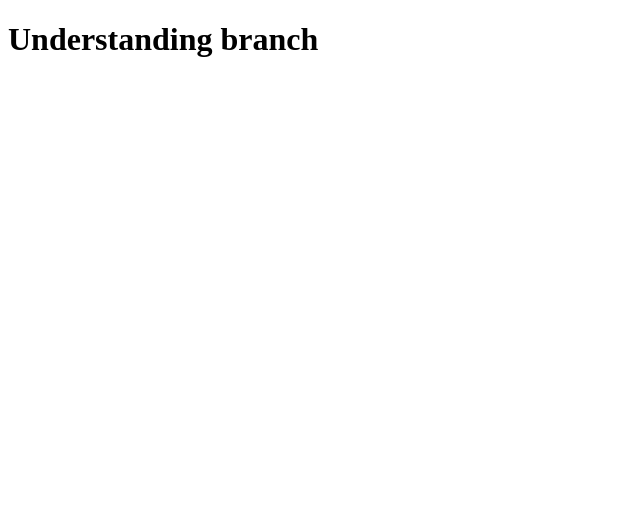
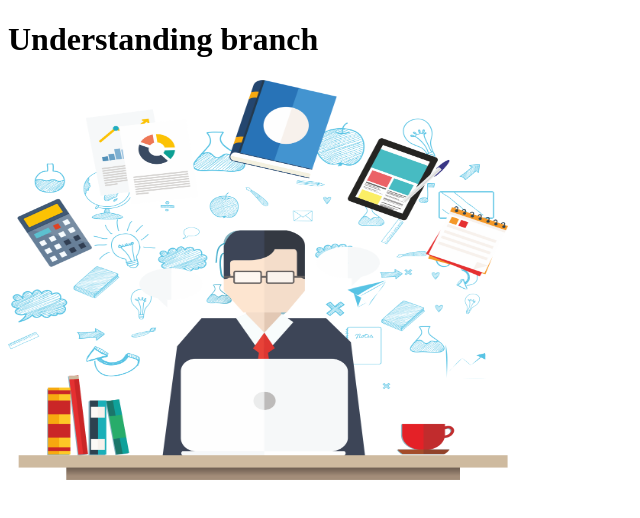
Before and after one commit to Shajib-Dv/my-thidr-repo, a plain HTML site: page index.html in a window 1280 px wide. Shown: the whole page, without its empty margins (0-640 px from the left). Drawn offline with Linux system fonts and the light colour scheme.

Commit message:
img added

```diff
--- a/index.html
+++ b/index.html
@@ -10,5 +10,6 @@
   </head>
   <body>
     <h1>Understanding branch</h1>
+    <img src="./pngwing.com (4).png" height="400px" width="500px" alt="logo" />
   </body>
 </html>
```
Also changed, not shown: pngwing.com (4).png (added).
